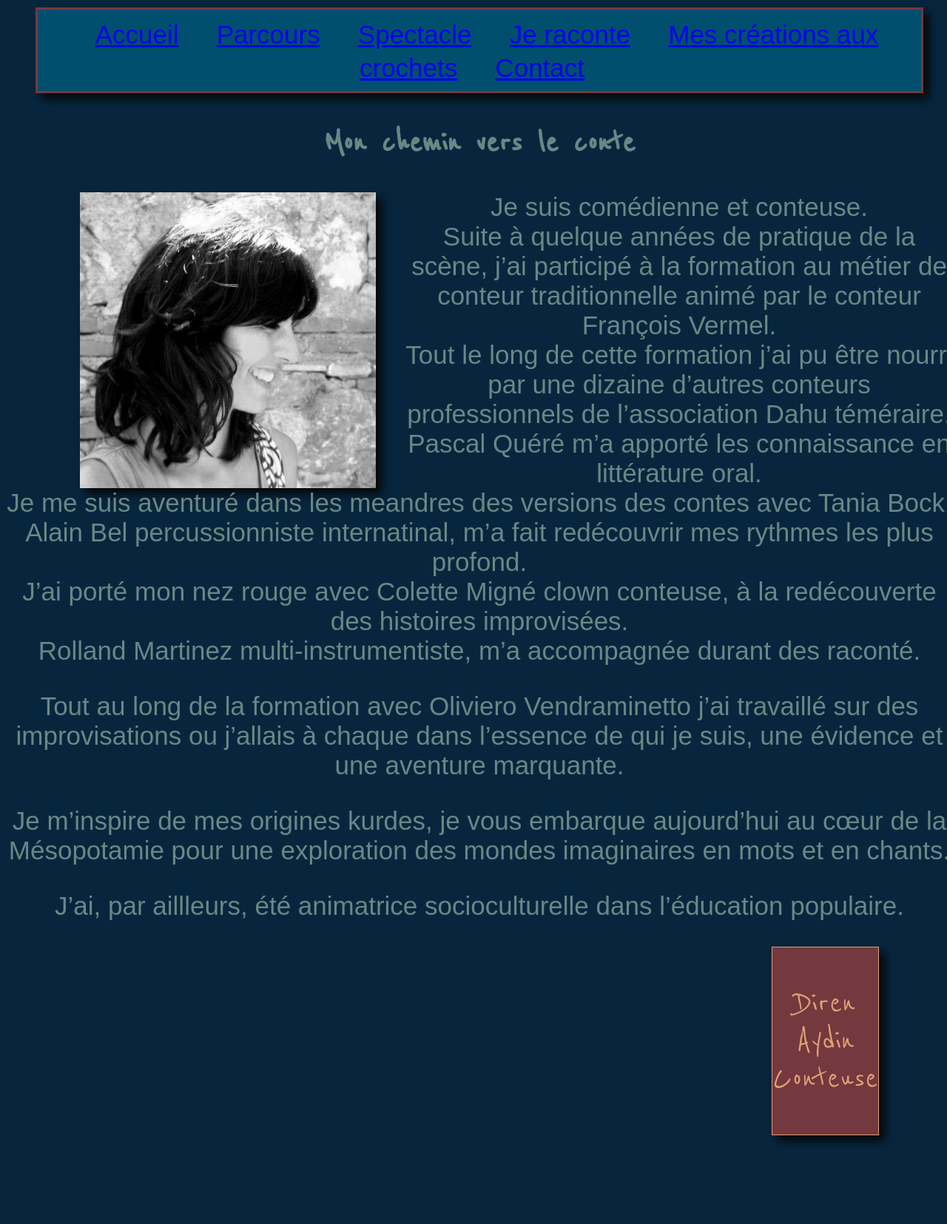
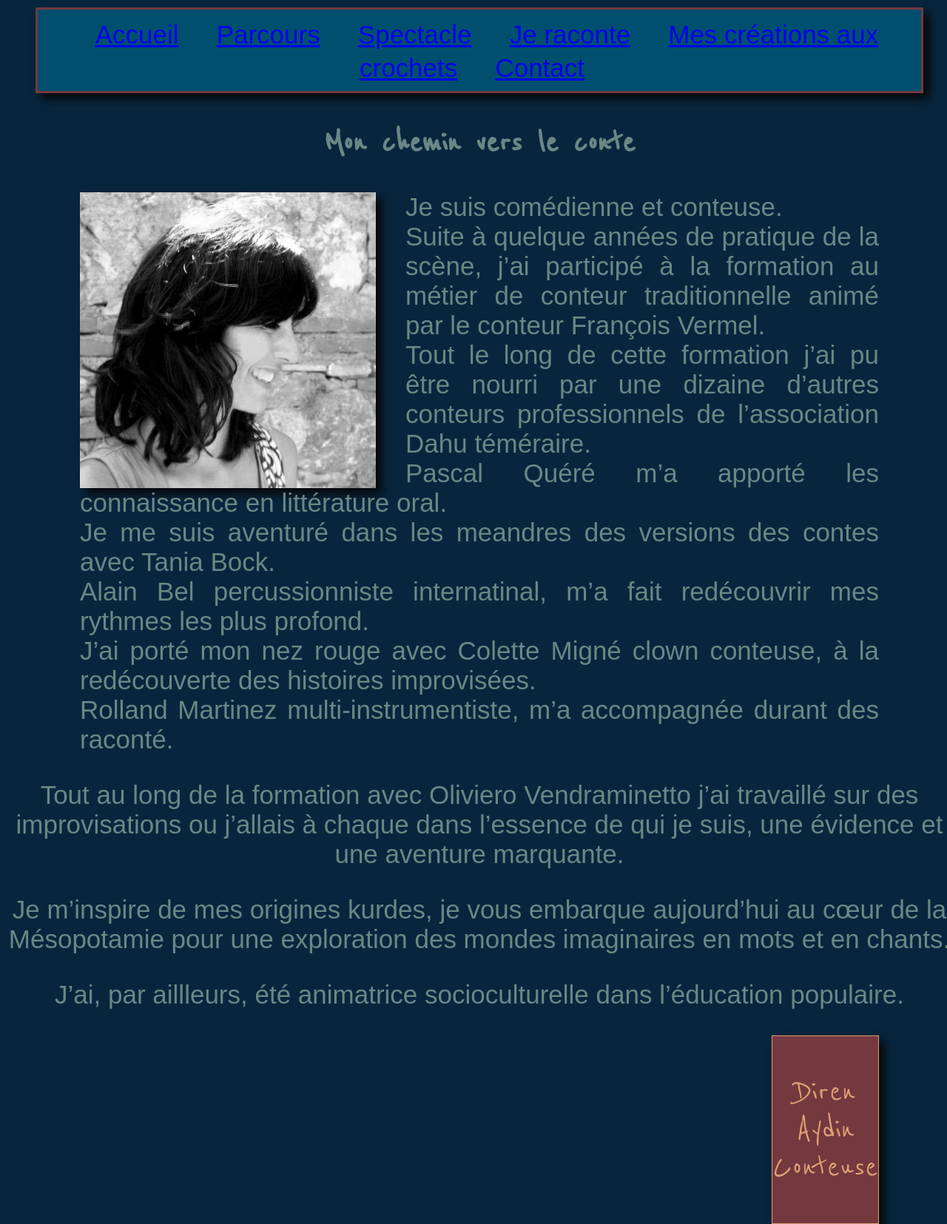
Before and after one commit to Direnay/Diren-conteuse, a Jekyll site: the page built from parcours.md, in a window 1280 px wide. Shown: the whole page at 74% size. Built offline with Jekyll 4.4.1, drawn with Linux system fonts in a browser that asks for light colours; some web fonts are replaced; our own code applies the rules of GitHub Pages for plain Markdown files.

Commit message:
Update parcours.md

```diff
--- a/parcours.md
+++ b/parcours.md
@@ -4,14 +4,14 @@ layout: default
 ## Mon chemin vers le conte
 ![diren en noir et blanc](./photo/noir -bl.jpg){: .parcours}
 
-
+{:.tx-parcours}
 Je suis comédienne et conteuse.
 Suite à quelque années de pratique de la scène, j'ai participé à la
 formation au métier de conteur traditionnelle animé par le conteur
 François Vermel.
 Tout le long de cette formation j'ai pu être nourri par une dizaine
 d’autres conteurs professionnels de l’association Dahu téméraire.
-Pascal Quéré m'a apporté les connaissance en littérature oral. <br />
+Pascal Quéré m'a apporté les connaissance en littérature oral.
 Je me suis aventuré dans les meandres des versions des contes avec Tania
 Bock.
 Alain Bel percussionniste internatinal, m'a fait redécouvrir mes rythmes
```
